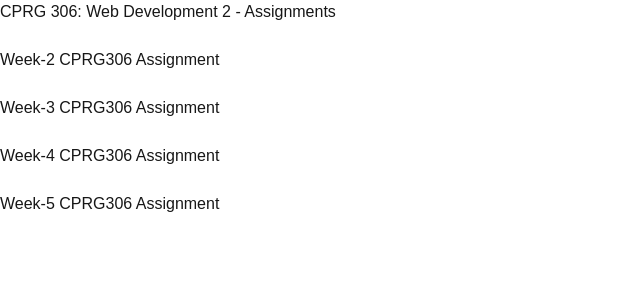
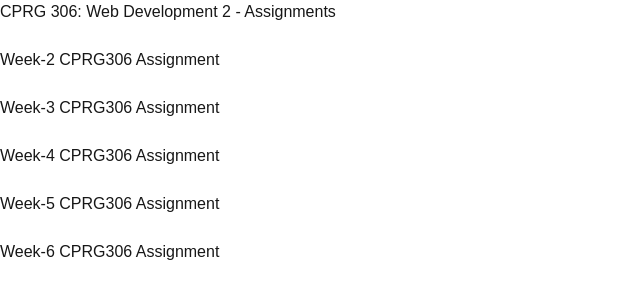
Before and after one commit to Lee-Abraham/cprg306-assignments, a Next.js app: page / in a window 1280 px wide. Shown: the top 300 px of the page, without its empty margins (0-640 px from the left). Built offline with nearby package versions, Linux system fonts and the light colour scheme.

Commit message:
Update page.js

```diff
--- a/app/page.js
+++ b/app/page.js
@@ -4,14 +4,16 @@ export default function Home() {
   return (
     <main className="flex flex-col">
       <h1> CPRG 306: Web Development 2 - Assignments</h1>
-      <br/>
+      <br />
       <Link href="./week-2">Week-2 CPRG306 Assignment</Link>
-      <br/>
+      <br />
       <Link href="./week-3">Week-3 CPRG306 Assignment</Link>
-      <br/>
+      <br />
       <Link href="./week-4">Week-4 CPRG306 Assignment</Link>
-      <br/>
+      <br />
       <Link href="./week-5">Week-5 CPRG306 Assignment</Link>
+      <br />
+      <Link href="./week-6">Week-6 CPRG306 Assignment</Link>
     </main>
   );
 }
```
